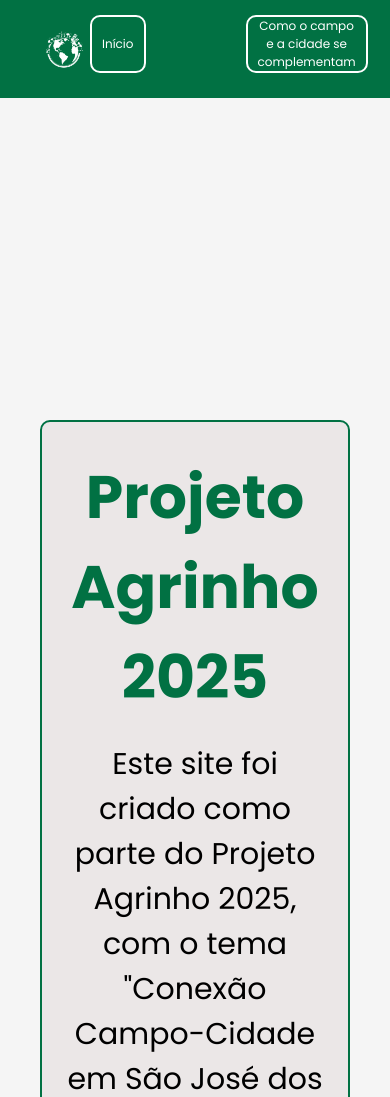
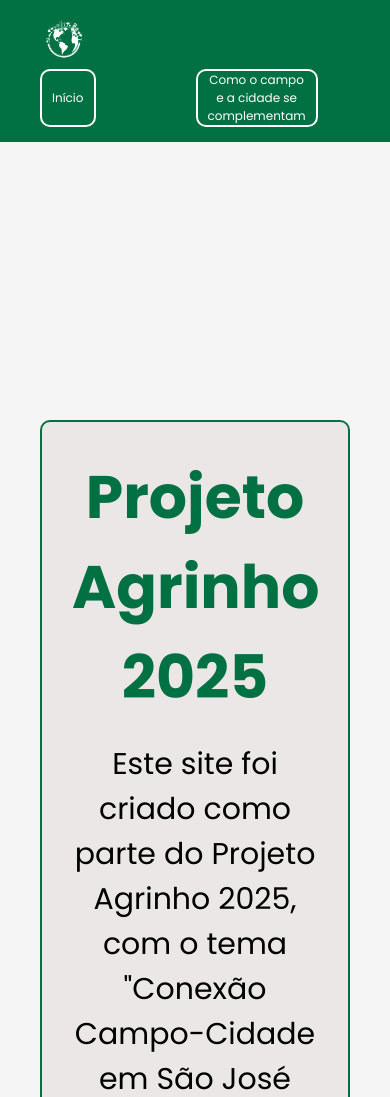
Before and after one commit to VT2201/projeto-agrinho-2025-vitor, a plain HTML site: page index.html in a window 390 px wide. Shown: the top 1097 px of the page. Drawn offline with Linux system fonts and the light colour scheme.

Commit message:
style.css

```diff
--- a/style.css
+++ b/style.css
@@ -307,11 +307,12 @@ p {
 @media (max-width: 768px) {
   .caixa-texto,
   .caixa-imagem {
+    width: 100%;
     flex-direction: column;
     align-items: center;
   }
 
-  .menu button {
+  .caixa-botao {
     display: block;
     width: 100%;
     margin-bottom: 10px;
```
